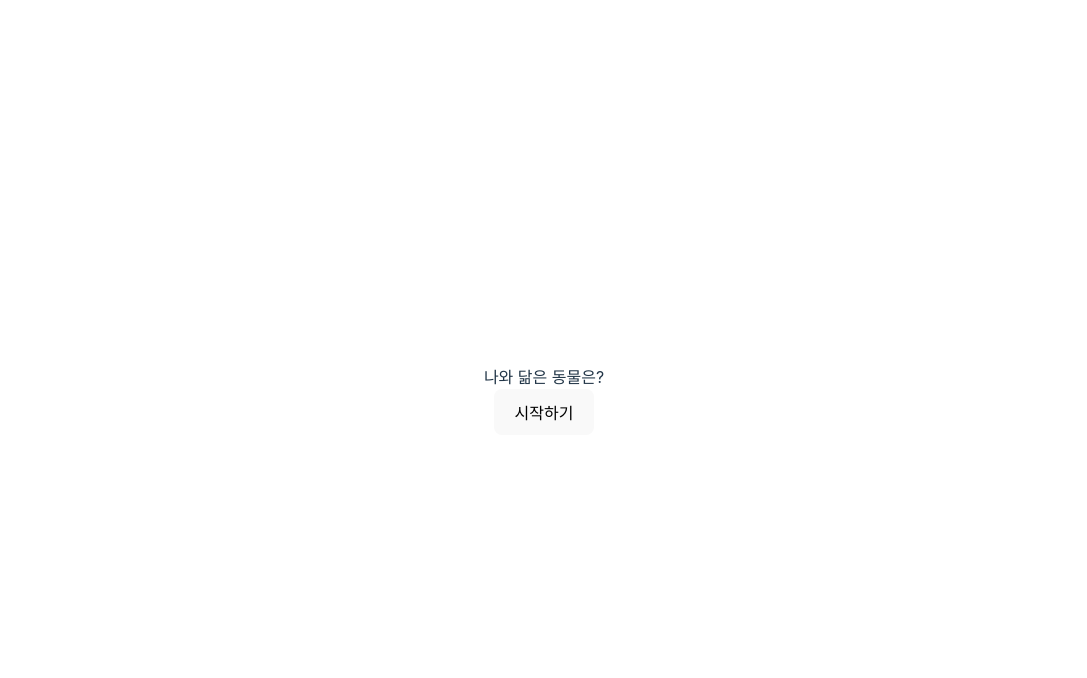
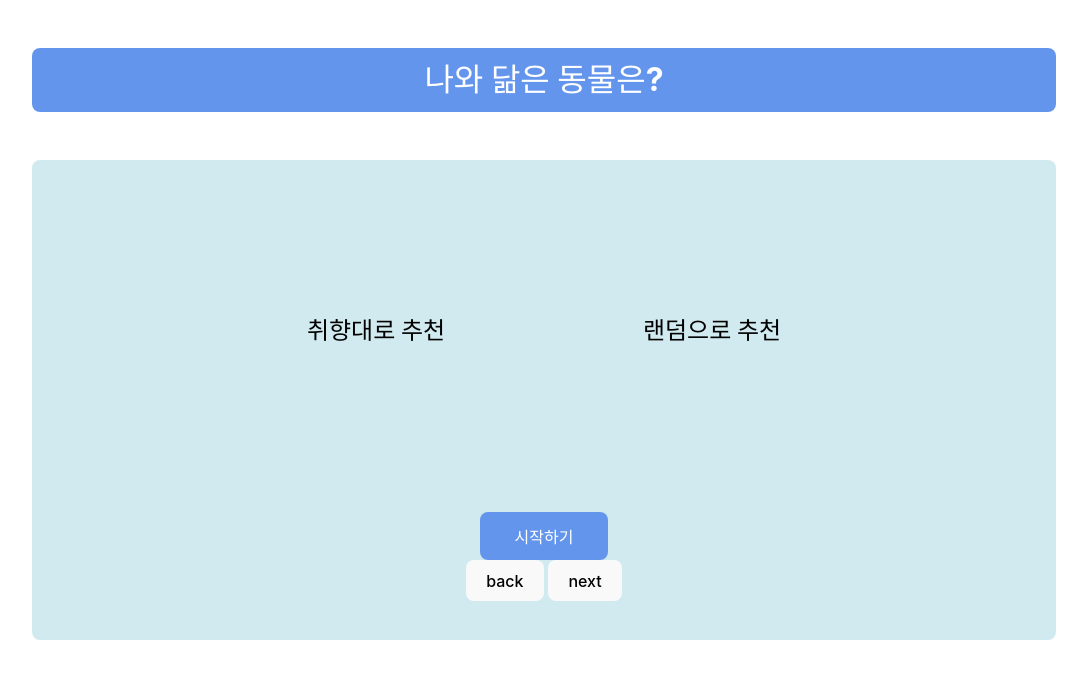
Before and after one commit to DO-SOPT-WEB/DahyunMoon, a React (Vite) app in the folder 3주차/FindAnimal/: page / in a window 1280 px wide. Shown: the top 678 px of the page, without its empty margins (96-1183 px from the left). Built offline with nearby package versions, Linux system fonts and the light colour scheme.

Commit message:
Page0 개발 & 공통 컴포넌트

```diff
--- a/3주차/FindAnimal/src/App.jsx
+++ b/3주차/FindAnimal/src/App.jsx
@@ -1,5 +1,6 @@
 import { useState } from "react";
 import "./App.css";
+import styled from "styled-components";
 
 function App() {
   const [count, setCount] = useState(0);
@@ -10,6 +11,7 @@ function App() {
     setShowPage0(false);
     setShowPage1(true);
   };
+
   return (
     <>
       {showPage0 && <Page0 startGame={startGame} />}
@@ -19,13 +21,46 @@ function App() {
 }
 
 function Page0({ startGame }) {
+  const [isButton1Active, setIsButton1Active] = useState(false);
+  const [isButton2Active, setIsButton2Active] = useState(false);
+
+  const handleButton1Click = () => {
+    setIsButton1Active(true);
+    setIsButton2Active(false);
+  };
+
+  const handleButton2Click = () => {
+    setIsButton1Active(false);
+    setIsButton2Active(true);
+  };
+
   return (
     <>
-      <header>나와 닮은 동물은?</header>
-      <button onClick={startGame}>시작하기</button>
+      <Header>나와 닮은 동물은?</Header>
+      <Group>
+        <div className="question-box">
+          <Question onClick={handleButton1Click} active={isButton1Active}>
+            취향대로 추천
+          </Question>
+          <Question onClick={handleButton2Click} active={isButton2Active}>
+            랜덤으로 추천
+          </Question>
+        </div>
+        <ClickButton onClick={startGame}>시작하기</ClickButton>
+        <div>
+          <span>
+            <button>back</button>{" "}
+          </span>
+          <span>
+            {" "}
+            <button>next</button>{" "}
+          </span>
+        </div>
+      </Group>
     </>
   );
 }
+
 function Page1() {
   return (
     <div>
@@ -33,4 +68,51 @@ function Page1() {
     </div>
   );
 }
+
 export default App;
+
+const Header = styled.header`
+  background-color: #6495ed;
+  color: white;
+  margin: 3rem 0;
+  border-radius: 0.5rem;
+  font-size: 2rem;
+  height: 4rem;
+  line-height: 4rem;
+  font-weight: bold;
+  width: 80vw;
+  position: absolute;
+  transform: translate(-50%, -50%);
+  left: 50%;
+  top: 2rem;
+`;
+
+const Question = styled.button`
+  width: 15rem;
+  height: 15rem;
+  border-radius: 3rem;
+  margin: 3rem 3rem;
+  font-size: 1.5rem;
+  font-weight: bold;
+  background-color: ${(props) => (props.active ? "#6495ed" : "initial")};
+  color: ${(props) => (props.active ? "white" : "initial")};
+  &:hover {
+    background-color: #6495ed;
+  }
+`;
+
+const Group = styled.div`
+  background-color: #d1eaf0;
+  width: 80vw;
+  height: 60vh;
+  border-radius: 0.5rem;
+`;
+
+const ClickButton = styled.button`
+  background-color: #6495ed;
+  color: white;
+  margin: 0 1rem;
+  width: 8rem;
+  height: 3rem;
+  font-weight: bold;
+`;
--- a/3주차/FindAnimal/src/index.css
+++ b/3주차/FindAnimal/src/index.css
@@ -67,3 +67,9 @@ button:focus-visible {
     background-color: #f9f9f9;
   }
 }
+
+.question-box {
+  display: flex;
+  justify-content: center;
+  margin-bottom: 1rem;
+}
```
